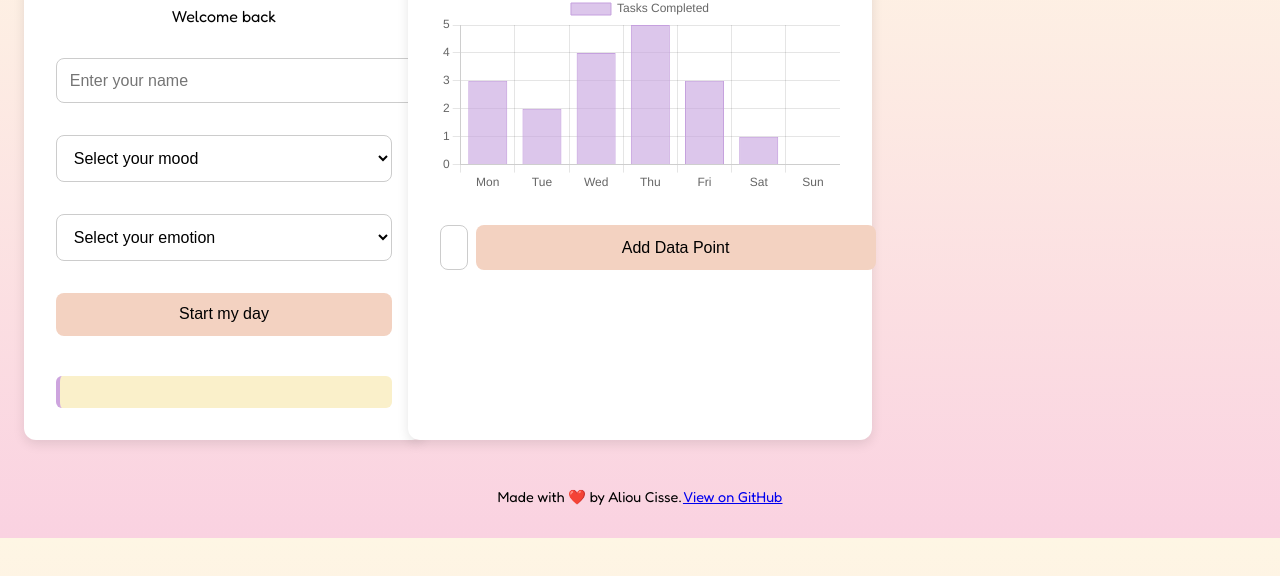
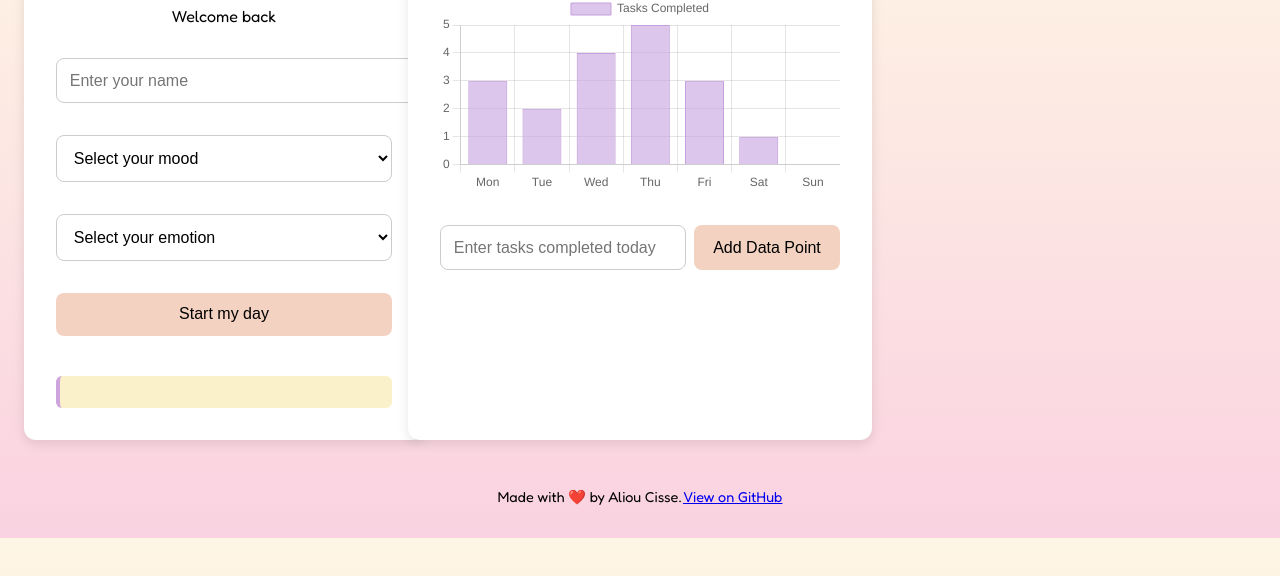
Before and after one commit to BigFuAl/first-project, a website: page smart-daily-dashboard/index.html in a window 1280 px wide. Shown: the part 124-700 px from the top of the page. Drawn offline with nearby package versions, Linux system fonts and the light colour scheme.

Commit message:
fix: allow chart-controls input and button to size properly

```diff
--- a/smart-daily-dashboard/style.css
+++ b/smart-daily-dashboard/style.css
@@ -160,13 +160,24 @@ footer {
 }
 
 .chart-controls input {
-  flex: 1;
+  /* allow the input to shrink/grow inside flex (instead of forcing 100% width) */
+  flex: 1 1 auto;
+  min-width: 0;
+  width: auto;
+
   padding: 0.8rem;
   font-size: 1rem;
+  border-radius: 8px;
+  border: 1px solid #ccc;
+  background-color: var(--card-bg);
+  color: var(--text-color);
 }
 
 .chart-controls button {
+  /* only as wide as its contents */
   flex: 0 0 auto;
+  width: auto;
+
   padding: 0.8rem 1.2rem;
   font-size: 1rem;
   background-color: var(--button-bg);
```
